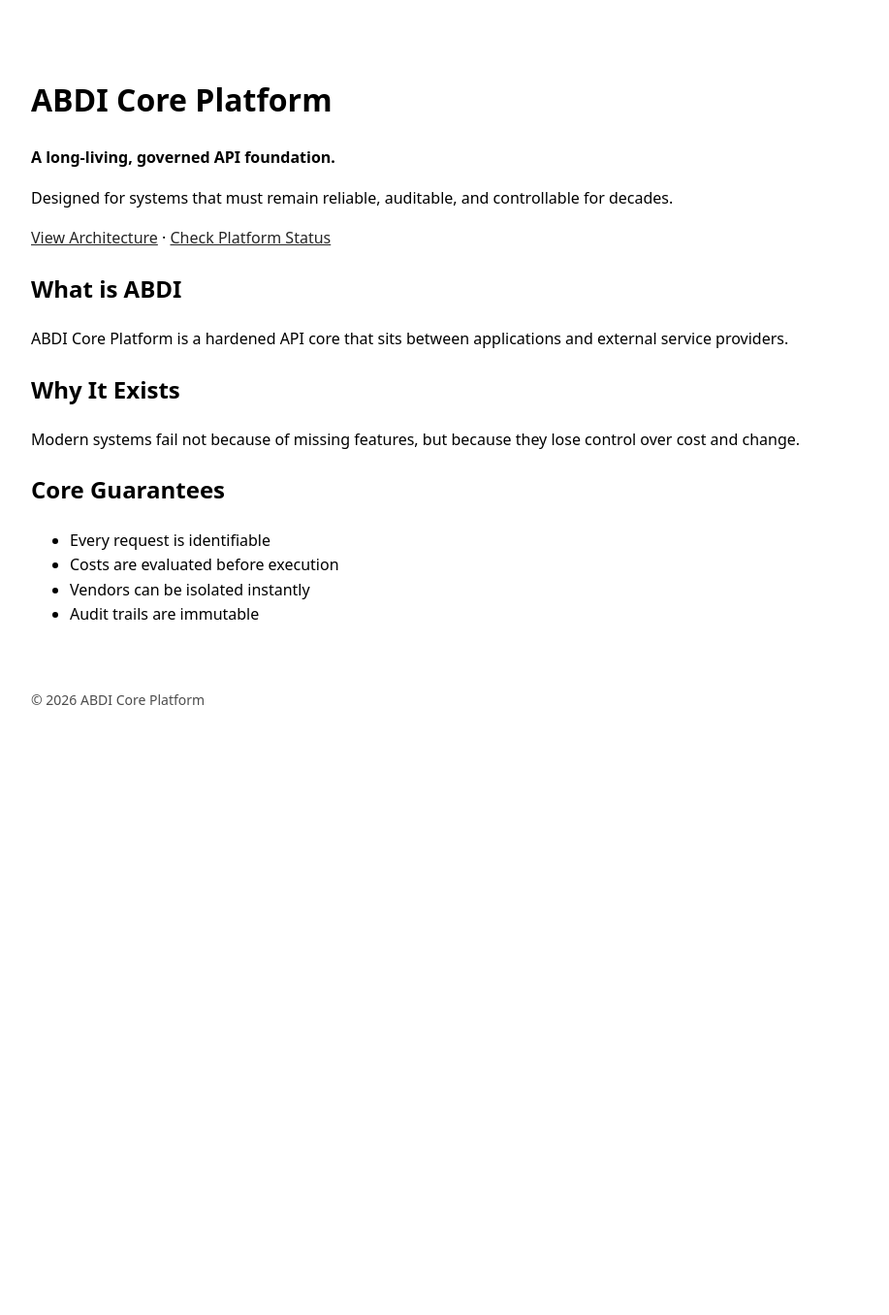
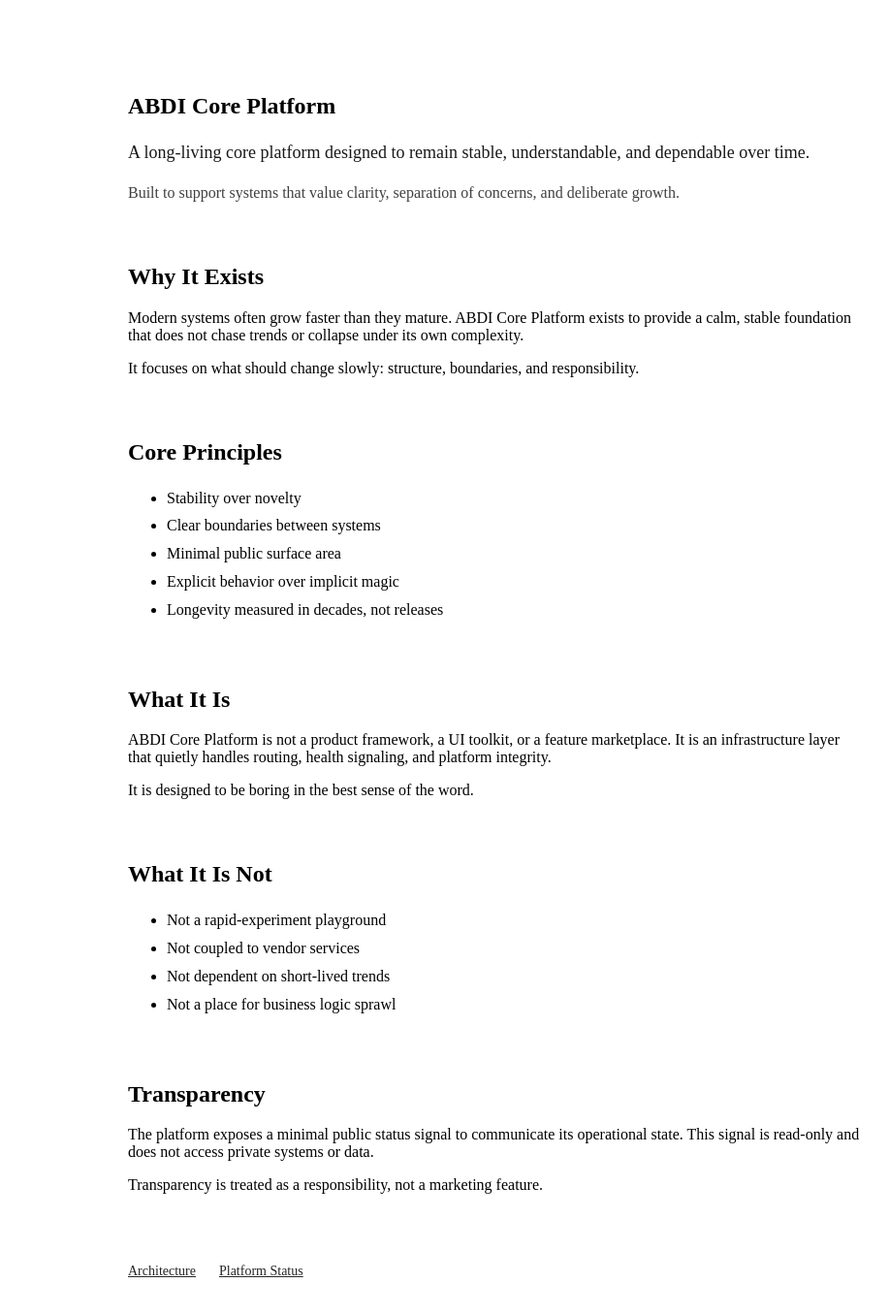
Before and after one commit to slee17an-spec/abdi-website, a Next.js app: page / in a window 1280 px wide. Shown: the top 1356 px of the page at 97% size, without its empty margins (128-1045 px from the left). Before the commit the page ends 800 px from the top, so only its background shows below. Built offline with nearby package versions, Linux system fonts and the light colour scheme.

Commit message:
Update landing copy and add public status & architecture pages

```diff
--- a/app/page.jsx
+++ b/app/page.jsx
@@ -1,70 +1,123 @@
-export default function Home() {
+export const metadata = {
+  title: "ABDI Core Platform",
+  description:
+    "A long-living core platform designed for stability, clarity, and controlled growth.",
+};
+
+export default function HomePage() {
   return (
-    <main
-      style={{
-        padding: 48,
-        maxWidth: 960,
-        margin: "0 auto",
-        fontFamily: "system-ui",
-        lineHeight: 1.6,
-      }}
-    >
-      <h1>ABDI Core Platform</h1>
+    <main style={{ maxWidth: 760, margin: "96px auto", padding: "0 24px" }}>
+      {/* HERO */}
+      <section>
+        <h1>ABDI Core Platform</h1>
 
-      <p>
-        <strong>A long-living, governed API foundation.</strong>
-      </p>
+        <p style={{ marginTop: 16, fontSize: 18, lineHeight: 1.6, opacity: 0.9 }}>
+          A long-living core platform designed to remain stable, understandable,
+          and dependable over time.
+        </p>
 
-      <p>
-        Designed for systems that must remain reliable, auditable,
-        and controllable for decades.
-      </p>
-
-      <p>
-        <a
-          href="/architecture/"
-          style={{ color: "inherit", opacity: 0.85, textDecoration: "underline" }}
-        >
-          View Architecture
-        </a>{" "}
-        ·{" "}
-        <a
-          href="/status/"
-          style={{ color: "inherit", opacity: 0.85, textDecoration: "underline" }}
-        >
-          Check Platform Status
-        </a>
-      </p>
-
-      <section>
-        <h2>What is ABDI</h2>
-        <p>
-          ABDI Core Platform is a hardened API core that sits between
-          applications and external service providers.
+        <p style={{ marginTop: 16, opacity: 0.75 }}>
+          Built to support systems that value clarity, separation of concerns,
+          and deliberate growth.
         </p>
       </section>
 
-      <section>
+      {/* WHY */}
+      <section style={{ marginTop: 64 }}>
         <h2>Why It Exists</h2>
-        <p>
-          Modern systems fail not because of missing features,
-          but because they lose control over cost and change.
+
+        <p style={{ marginTop: 12 }}>
+          Modern systems often grow faster than they mature. ABDI Core Platform
+          exists to provide a calm, stable foundation that does not chase trends
+          or collapse under its own complexity.
+        </p>
+
+        <p style={{ marginTop: 12 }}>
+          It focuses on what should change slowly: structure, boundaries, and
+          responsibility.
         </p>
       </section>
 
-      <section>
-        <h2>Core Guarantees</h2>
-        <ul>
-          <li>Every request is identifiable</li>
-          <li>Costs are evaluated before execution</li>
-          <li>Vendors can be isolated instantly</li>
-          <li>Audit trails are immutable</li>
+      {/* PRINCIPLES */}
+      <section style={{ marginTop: 64 }}>
+        <h2>Core Principles</h2>
+
+        <ul style={{ marginTop: 16, lineHeight: 1.8 }}>
+          <li>Stability over novelty</li>
+          <li>Clear boundaries between systems</li>
+          <li>Minimal public surface area</li>
+          <li>Explicit behavior over implicit magic</li>
+          <li>Longevity measured in decades, not releases</li>
         </ul>
       </section>
 
-      <footer style={{ marginTop: 64, fontSize: 14, opacity: 0.7 }}>
-        © {new Date().getFullYear()} ABDI Core Platform
-      </footer>
+      {/* WHAT IT IS */}
+      <section style={{ marginTop: 64 }}>
+        <h2>What It Is</h2>
+
+        <p style={{ marginTop: 12 }}>
+          ABDI Core Platform is not a product framework, a UI toolkit, or a
+          feature marketplace. It is an infrastructure layer that quietly
+          handles routing, health signaling, and platform integrity.
+        </p>
+
+        <p style={{ marginTop: 12 }}>
+          It is designed to be boring in the best sense of the word.
+        </p>
+      </section>
+
+      {/* WHAT IT IS NOT */}
+      <section style={{ marginTop: 64 }}>
+        <h2>What It Is Not</h2>
+
+        <ul style={{ marginTop: 16, lineHeight: 1.8 }}>
+          <li>Not a rapid-experiment playground</li>
+          <li>Not coupled to vendor services</li>
+          <li>Not dependent on short-lived trends</li>
+          <li>Not a place for business logic sprawl</li>
+        </ul>
+      </section>
+
+      {/* TRANSPARENCY */}
+      <section style={{ marginTop: 64 }}>
+        <h2>Transparency</h2>
+
+        <p style={{ marginTop: 12 }}>
+          The platform exposes a minimal public status signal to communicate its
+          operational state. This signal is read-only and does not access private
+          systems or data.
+        </p>
+
+        <p style={{ marginTop: 12 }}>
+          Transparency is treated as a responsibility, not a marketing feature.
+        </p>
+      </section>
+
+      {/* FOOTER LINKS */}
+      <section style={{ marginTop: 72, fontSize: 14 }}>
+        <a
+          href="/architecture"
+          style={{
+            marginRight: 24,
+            color: "inherit",
+            opacity: 0.85,
+            textDecoration: "underline",
+          }}
+        >
+          Architecture
+        </a>
+
+        <a
+          href="/status"
+          style={{
+            color: "inherit",
+            opacity: 0.85,
+            textDecoration: "underline",
+          }}
+        >
+          Platform Status
+        </a>
+      </section>
     </main>
   );
 }
```
Also changed, not shown: app/architecture/page.jsx (+53 -79 lines), app/status/page.jsx (+69 -36 lines).
